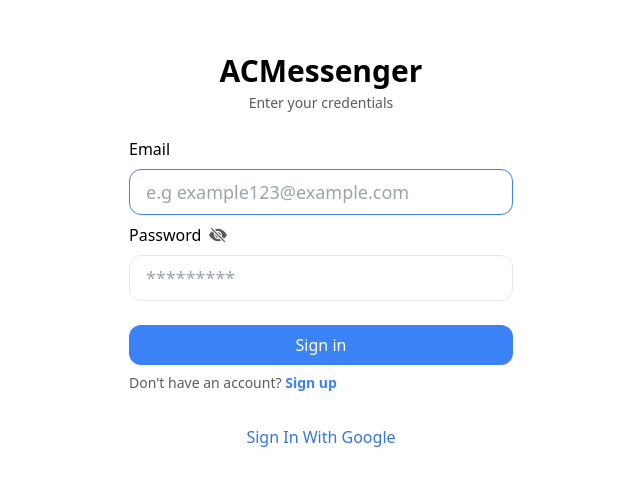
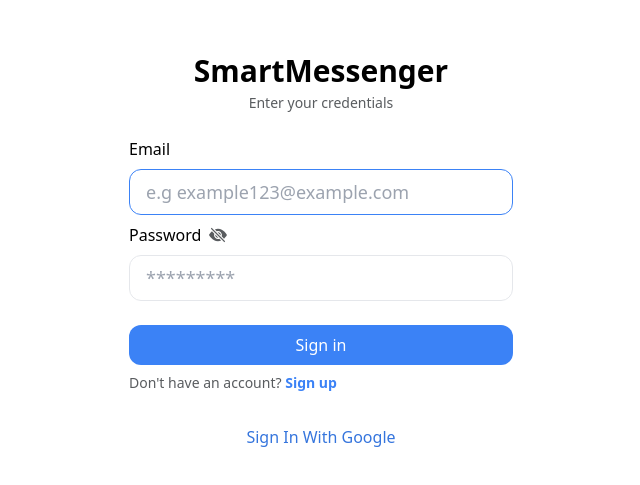
Before and after one commit to johnyREx/Smart-Messenger, a React (Vite) app in the folder smart_messenger/: page / in a window 1280 px wide. Shown: the part 145-630 px from the top of the page, without its empty margins (319-959 px from the left). Built offline with nearby package versions, Linux system fonts and the light colour scheme; no server answers; the database is empty.

Commit message:
fixed minor errors

```diff
--- a/smart_messenger/src/features/authentication/SignIn.tsx
+++ b/smart_messenger/src/features/authentication/SignIn.tsx
@@ -54,7 +54,7 @@ const SignIn = ({
     <form onSubmit={handleLogin} className="flex flex-col gap-2">
       <div className="flex flex-col gap-1">
         <label className="text text-3xl font-semibold text-center">
-          ACMessenger
+          SmartMessenger
         </label>
         <label className="text-muted text-sm text-center mb-4">
           Enter your credentials
--- a/smart_messenger/src/index.html
+++ b/smart_messenger/src/index.html
@@ -7,7 +7,7 @@
 
     <link rel="stylesheet" href="./index.css" />
 
-    <title>ACMessenger</title>
+    <title>SmartMessenger</title>
   </head>
   <body class="bg-main overflow-x-hidden duration-300">
     <div id="root"></div>
--- a/smart_messenger/src/pages/Home.tsx
+++ b/smart_messenger/src/pages/Home.tsx
@@ -35,7 +35,7 @@ const Home = () => {
           <ErrorMsg
             className="hidden md:flex"
             img={start_messaging_img}
-            msg="Start Messaging with SmartMessenger"
+            msg="Start Messaging with Smart Messenger"
             subMsg="Select a chat in your inbox to start messaging."
           />
         )}
```
Also changed, not shown: smart_messenger/package.json (+4 -4 lines), 2 other files (tests, documents, lock files or other folders).
